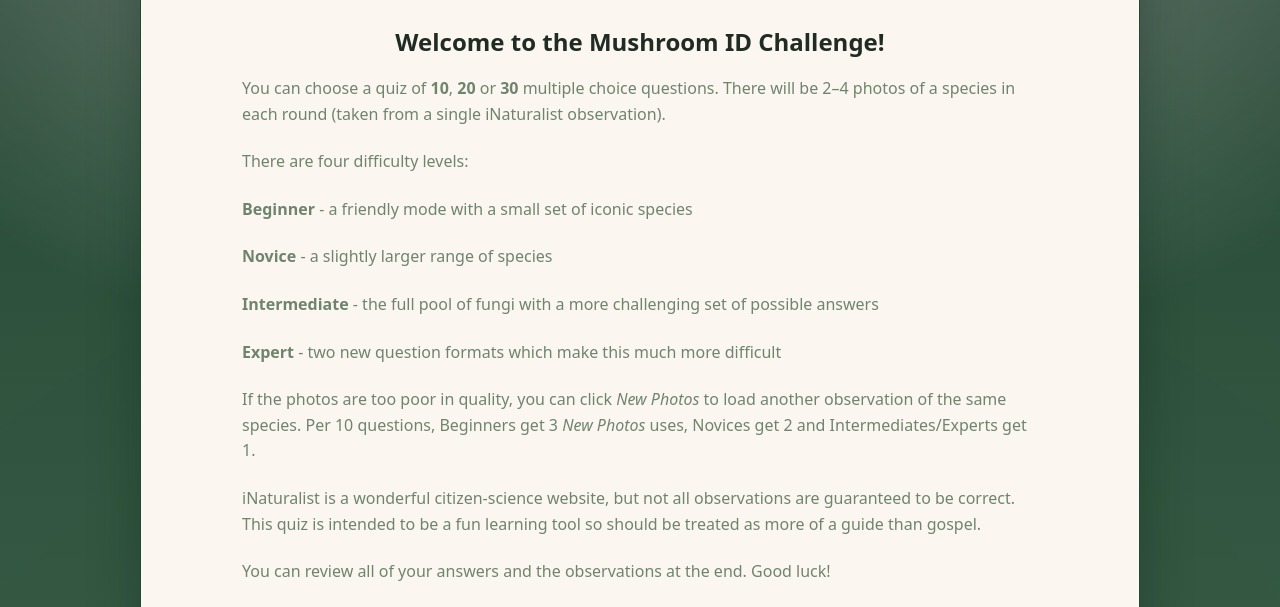
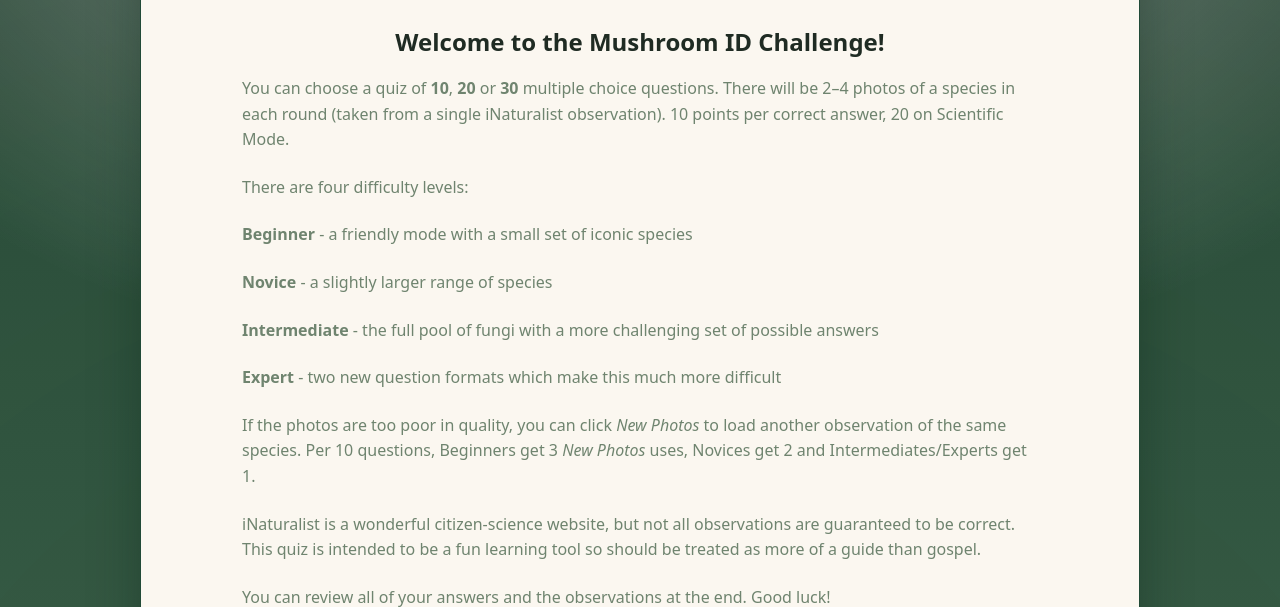
Before and after one commit to theonlybird/fungidentification, a website: page index.html in a window 1280 px wide. Shown: the part 143-750 px from the top of the page. Drawn offline with Linux system fonts and the light colour scheme.

Commit message:
Update index.html

```diff
--- a/index.html
+++ b/index.html
@@ -421,7 +421,7 @@
       <h2 style="text-align:center;margin:10px 0 6px;">Welcome to the Mushroom ID Challenge!</h2>
 
       <div class="intro">
-        <p>You can choose a quiz of <strong>10</strong>, <strong>20</strong> or <strong>30</strong> multiple choice questions. There will be 2–4 photos of a species in each round (taken from a single iNaturalist observation).</p>
+        <p>You can choose a quiz of <strong>10</strong>, <strong>20</strong> or <strong>30</strong> multiple choice questions. There will be 2–4 photos of a species in each round (taken from a single iNaturalist observation). 10 points per correct answer, 20 on Scientific Mode.</p>
         <p>There are four difficulty levels:</p>
 		<p><strong>Beginner</strong> - a friendly mode with a small set of iconic species</p>
 		<p><strong>Novice</strong> - a slightly larger range of species</p>
```
